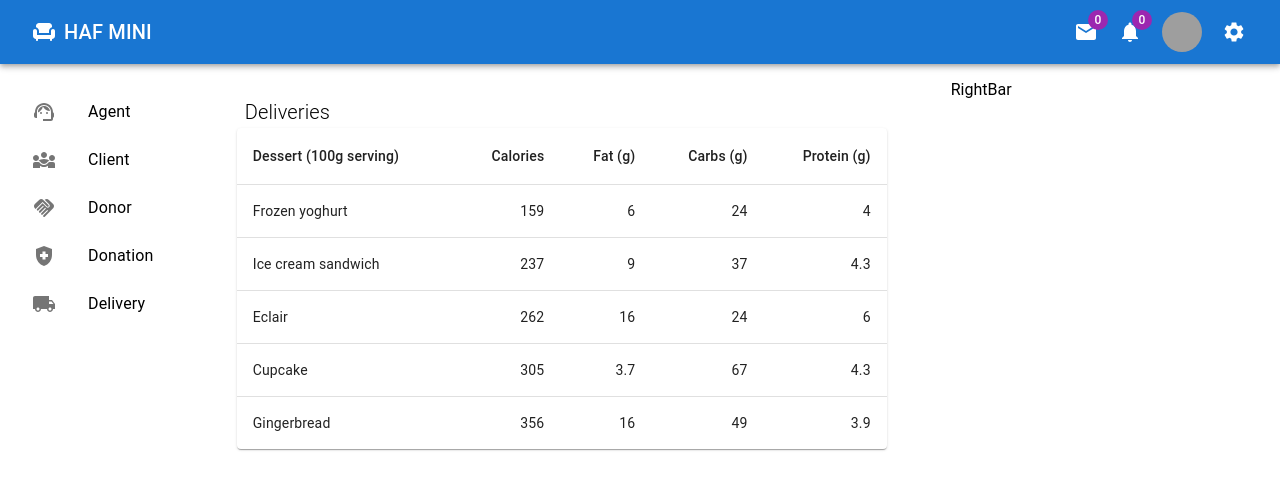
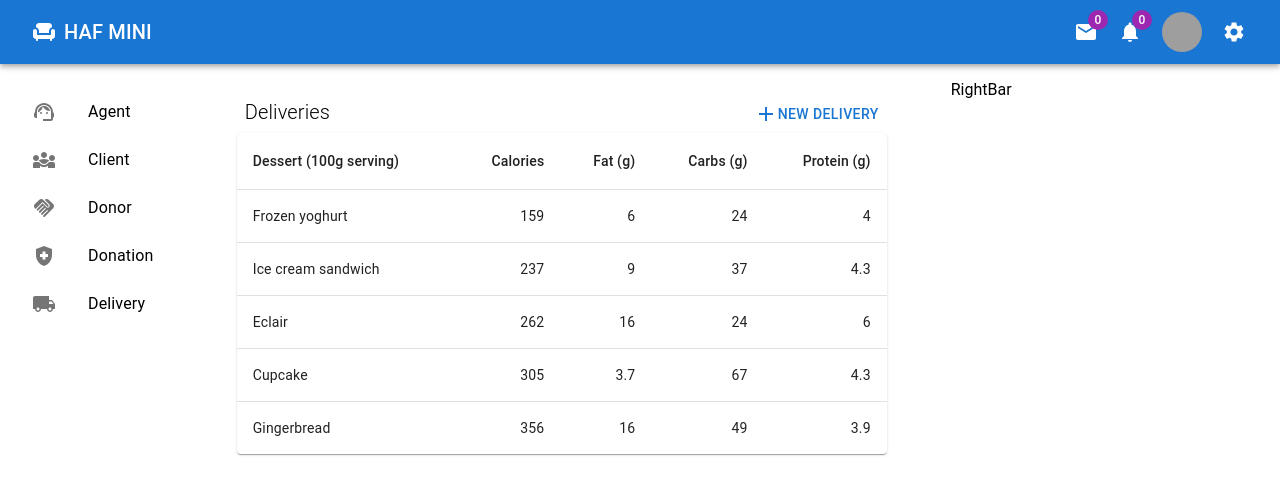
Before and after one commit to RiazCKhan/HAF_mini, a React (Create React App) app in the folder frontend/: page /deliveries in a window 1280 px wide. Shown: the top 494 px of the page. Built offline with nearby package versions, Linux system fonts and the light colour scheme; grey boxes are pictures that could not be loaded.

Commit message:
add dynamic render of form fields with modal

```diff
--- a/frontend/src/components/tables/AgentTable.jsx
+++ b/frontend/src/components/tables/AgentTable.jsx
@@ -12,7 +12,7 @@ import {
 } from "@mui/material";
 
 import CreateModal from "../CreateModal";
-import { AgencyFields } from "../../static/AgencyFormFields";
+import { AgencyFields } from "../../static/TableFormFields";
 
 function createData(name, calories, fat, carbs, protein) {
   return { name, calories, fat, carbs, protein };
--- a/frontend/src/components/tables/ClientTable.jsx
+++ b/frontend/src/components/tables/ClientTable.jsx
@@ -1,6 +1,5 @@
 import {
   Box,
-  Button,
   Paper,
   Stack,
   Table,
@@ -12,7 +11,8 @@ import {
   Typography,
 } from "@mui/material";
 
-import AddIcon from "@mui/icons-material/Add";
+import CreateModal from "../CreateModal";
+import { ClientFields } from "../../static/TableFormFields";
 
 function createData(name, calories, fat, carbs, protein) {
   return { name, calories, fat, carbs, protein };
@@ -37,10 +37,7 @@ const ClientTable = () => {
           >
             Clients
           </Typography>
-          <Button variant="text" size="small" sx={{ padding: "0.5rem" }}>
-            <AddIcon />
-            New Client
-          </Button>
+          <CreateModal tablename={"Client"} fields={ClientFields} />
         </Stack>
         <TableContainer component={Paper}>
           <Table sx={{ minWidth: 650 }} aria-label="simple table">
--- a/frontend/src/components/tables/DeliveryTable.jsx
+++ b/frontend/src/components/tables/DeliveryTable.jsx
@@ -1,6 +1,7 @@
 import {
   Box,
   Paper,
+  Stack,
   Table,
   TableBody,
   TableCell,
@@ -9,6 +10,9 @@ import {
   TableRow,
   Typography,
 } from "@mui/material";
+
+import CreateModal from "../CreateModal";
+import { DeliveryFields } from "../../static/TableFormFields";
 
 function createData(name, calories, fat, carbs, protein) {
   return { name, calories, fat, carbs, protein };
@@ -26,9 +30,15 @@ const DeliveryTable = () => {
   return (
     <Box sx={{ flex: 4, p: 2 }}>
       <Box sx={{ padding: "1rem" }}>
-        <Typography variant="h6" sx={{ margin: "0 0.5rem", fontWeight: "300" }}>
-          Deliveries
-        </Typography>
+        <Stack sx={{ flexDirection: "row", justifyContent: "space-between" }}>
+          <Typography
+            variant="h6"
+            sx={{ margin: "0 0.5rem", fontWeight: "300" }}
+          >
+            Deliveries
+          </Typography>
+          <CreateModal tablename={"Delivery"} fields={DeliveryFields} />
+        </Stack>
         <TableContainer component={Paper}>
           <Table sx={{ minWidth: 650 }} aria-label="simple table">
             <TableHead>
--- a/frontend/src/components/tables/DonationTable.jsx
+++ b/frontend/src/components/tables/DonationTable.jsx
@@ -1,6 +1,7 @@
 import {
   Box,
   Paper,
+  Stack,
   Table,
   TableBody,
   TableCell,
@@ -9,6 +10,9 @@ import {
   TableRow,
   Typography,
 } from "@mui/material";
+
+import CreateModal from "../CreateModal";
+import { DonationFields } from "../../static/TableFormFields";
 
 function createData(name, calories, fat, carbs, protein) {
   return { name, calories, fat, carbs, protein };
@@ -26,9 +30,15 @@ const DonationTable = () => {
   return (
     <Box sx={{ flex: 4, p: 2 }}>
       <Box sx={{ padding: "1rem" }}>
-        <Typography variant="h6" sx={{ margin: "0 0.5rem", fontWeight: "300" }}>
-          Donations
-        </Typography>
+        <Stack sx={{ flexDirection: "row", justifyContent: "space-between" }}>
+          <Typography
+            variant="h6"
+            sx={{ margin: "0 0.5rem", fontWeight: "300" }}
+          >
+            Donations
+          </Typography>
+          <CreateModal tablename={"Donation"} fields={DonationFields} />
+        </Stack>
         <TableContainer component={Paper}>
           <Table sx={{ minWidth: 650 }} aria-label="simple table">
             <TableHead>
--- a/frontend/src/components/tables/DonorTable.jsx
+++ b/frontend/src/components/tables/DonorTable.jsx
@@ -1,6 +1,5 @@
 import {
   Box,
-  Button,
   Paper,
   Stack,
   Table,
@@ -12,7 +11,8 @@ import {
   Typography,
 } from "@mui/material";
 
-import AddIcon from "@mui/icons-material/Add";
+import CreateModal from "../CreateModal";
+import { DonorFields } from "../../static/TableFormFields";
 
 function createData(name, calories, fat, carbs, protein) {
   return { name, calories, fat, carbs, protein };
@@ -37,10 +37,7 @@ const DonorTable = () => {
           >
             Donors
           </Typography>
-          <Button variant="text" size="small" sx={{ padding: "0.5rem" }}>
-            <AddIcon />
-            New Donor
-          </Button>
+          <CreateModal tablename={"Donor"} fields={DonorFields} />
         </Stack>
         <TableContainer component={Paper}>
           <Table sx={{ minWidth: 650 }} aria-label="simple table">
```
